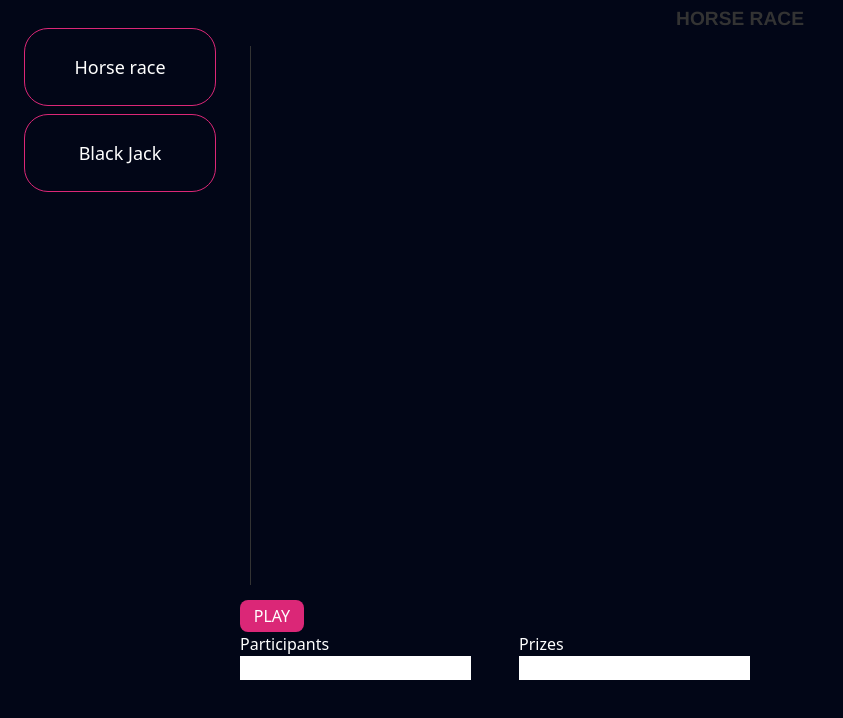
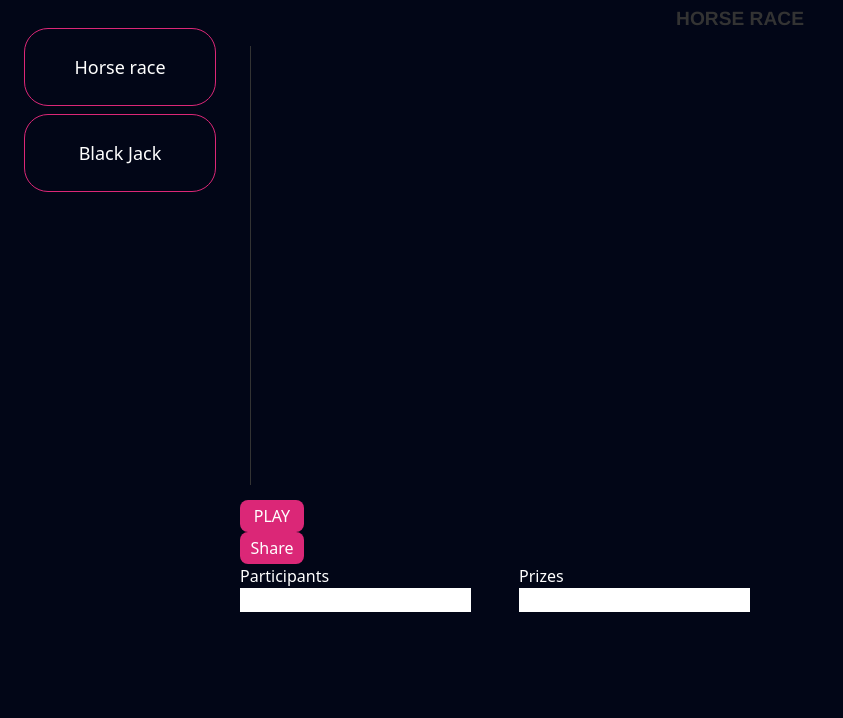
Before and after one commit to DJTechnoo/casino-world, a React (Create React App) app: page /#/horse-race in a window 1280 px wide. Shown: the top 718 px of the page, without its empty margins (0-843 px from the left). Built offline with nearby package versions, Linux system fonts and the light colour scheme.

Commit message:
Added share functionality with params.

```diff
--- /dev/null
+++ b/src/components/ShareButton.js
@@ -0,0 +1,7 @@
+const ShareButton = props => {
+    return <div className='bg-pink-600 w-16 h-8 hover:cursor-pointer justify-center flex items-center rounded-lg' onClick={props.click}>
+        {props.name}
+    </div>
+}
+
+export default ShareButton;
--- a/src/components/arena-components/Arena.js
+++ b/src/components/arena-components/Arena.js
@@ -1,9 +1,10 @@
-import { useState } from "react";
+import { useEffect, useState } from "react";
 import Tags from "../Tags";
 import PlayButton from "../PlayButton";
-import { Routes, Route } from "react-router-dom";
+import { Routes, Route, useNavigate, useLocation } from "react-router-dom";
 import HorseRace from "./games/HorseRace";
 import BlackJack from "./games/BlackJack";
+import ShareButton from "../ShareButton";
 
 const Arena = () => {
 
@@ -11,12 +12,34 @@ const Arena = () => {
     const [prizes, setPrizes] = useState([]);
     const [play, setPlay] = useState(false);
     const [winner, setWinner] = useState('');
+    const navigate = useNavigate();
+    const location = useLocation();
 
     const clickPlay = () => {
         setPlay(!play);
     }
 
+    const updateURL = () => {
+        const encodedParticipantsArray = encodeURIComponent(JSON.stringify(participants)),
+        encodedPrizesArray = encodeURIComponent(JSON.stringify(prizes));
+        navigate(`/?participants=${encodedParticipantsArray}&prizes=${encodedPrizesArray}`);
+    }
+
+    // If get the params in the url for participants and prizes
+    // then update both states. Yields a dependency warning, but can be safely ignored.
+    useEffect(() => {
+        debugger;
+        const params = new URLSearchParams(location.search);
+        const participantsParam = params.get('participants');
+        const prizesParam = params.get('prizes');
+        const participantsArray = participantsParam ? JSON.parse(decodeURIComponent(participantsParam)) : [];
+        const prizesArray = prizesParam ? JSON.parse(decodeURIComponent(prizesParam)) : [];
+        setParticipants(participantsArray);
+        setPrizes(prizesArray);
+    }, [])
+
     return <div className='text-white w-auto flex flex-col'>
+            <div className='flex flex-row'>
                 <Routes>
                     <Route
                         path='/horse-race'
@@ -24,7 +47,9 @@ const Arena = () => {
                         />
                     <Route path='/black-jack' element={<BlackJack/>} />
                 </Routes>
+            </div>
             <PlayButton play={play} clickPlay={clickPlay}/>
+            <ShareButton name='Share' click={updateURL}/>
             <div className='flex space-x-12'>
                 <Tags
                     name='Participants'
--- a/src/components/arena-components/games/HorseRace.js
+++ b/src/components/arena-components/games/HorseRace.js
@@ -83,7 +83,7 @@ const HorseRace = ({participants, play, setWinner}) => {
         chart: {
             backgroundColor: 'rgba(0, 0, 0, 0)',
             width: 1000,
-            height: '60%',
+            height: '50%',
             type: 'bar',
             animation: {
                 duration: animationSpd,
```
Lines whose indentation alone changed are shown as unchanged.
